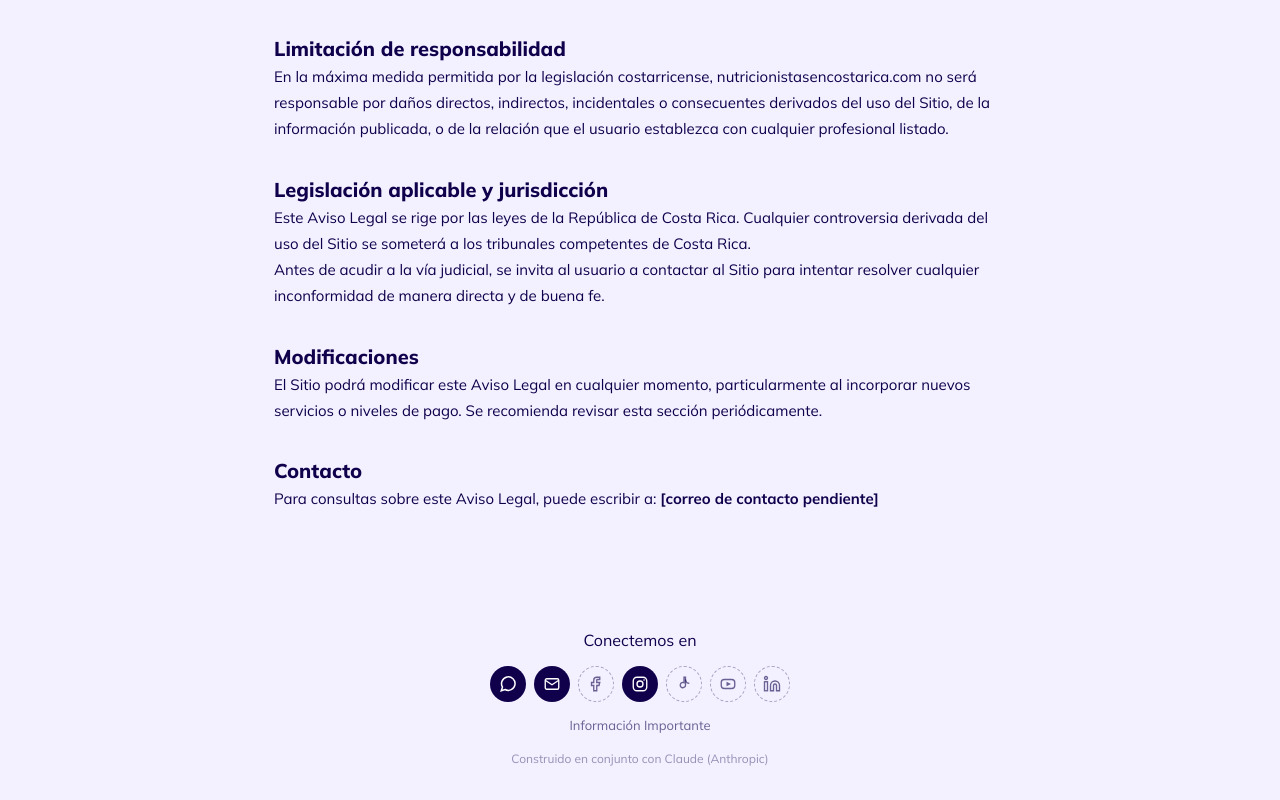
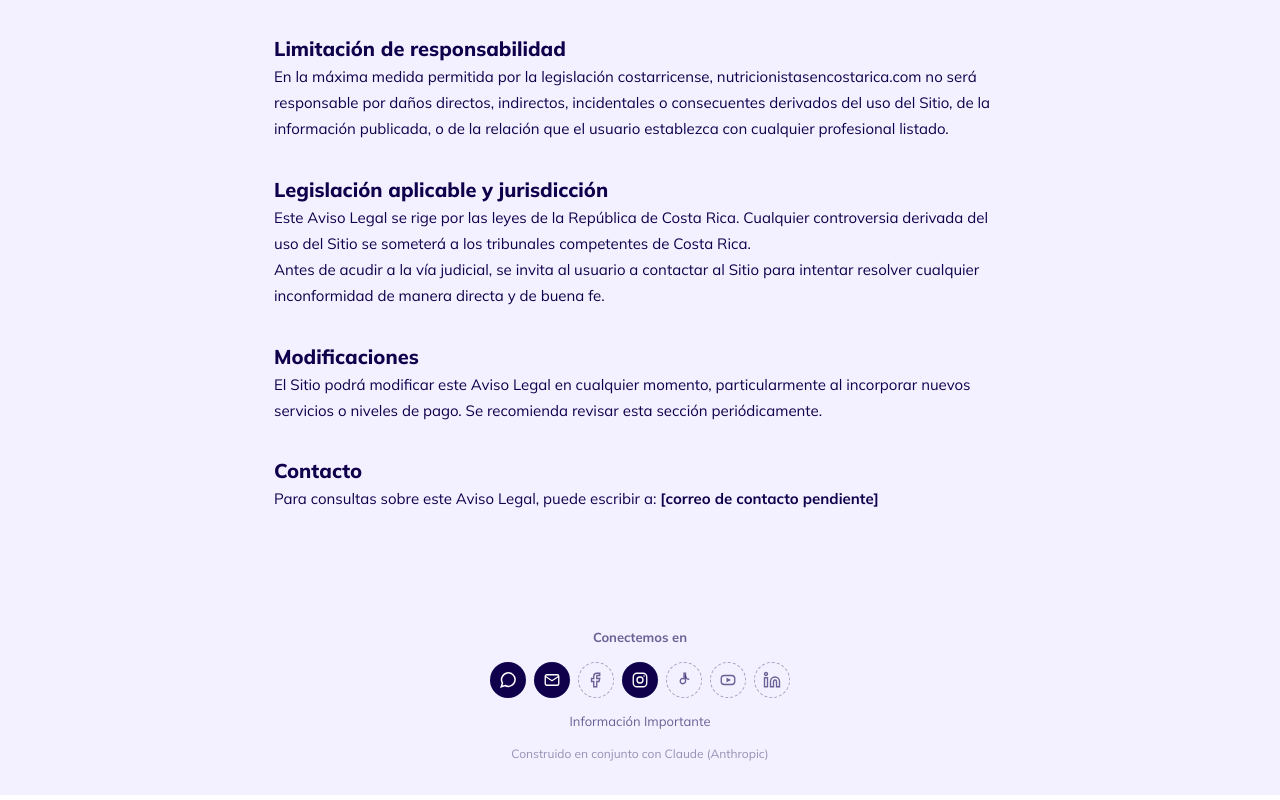
Before and after one commit to Cubujuqui/ncr-directory, a Next.js app: page /aviso-legal in a window 1280 px wide. Shown: the part 1828-2628 px from the top of the page. Built offline with nearby package versions, Linux system fonts and the light colour scheme; no server answers.

Commit message:
Add etiquetaSocial class to SiteFooter styles

```diff
--- a/components/SiteFooter.module.css
+++ b/components/SiteFooter.module.css
@@ -15,6 +15,13 @@
   align-items: center;
   justify-content: center;
   gap: 16px;
+}
+
+.etiquetaSocial {
+    color: rgba(16,0,76,0.6);
+    font-size: 13px;
+    font-weight: 700;
+    margin: 0;
 }
 
 .avisoLegal {
```
